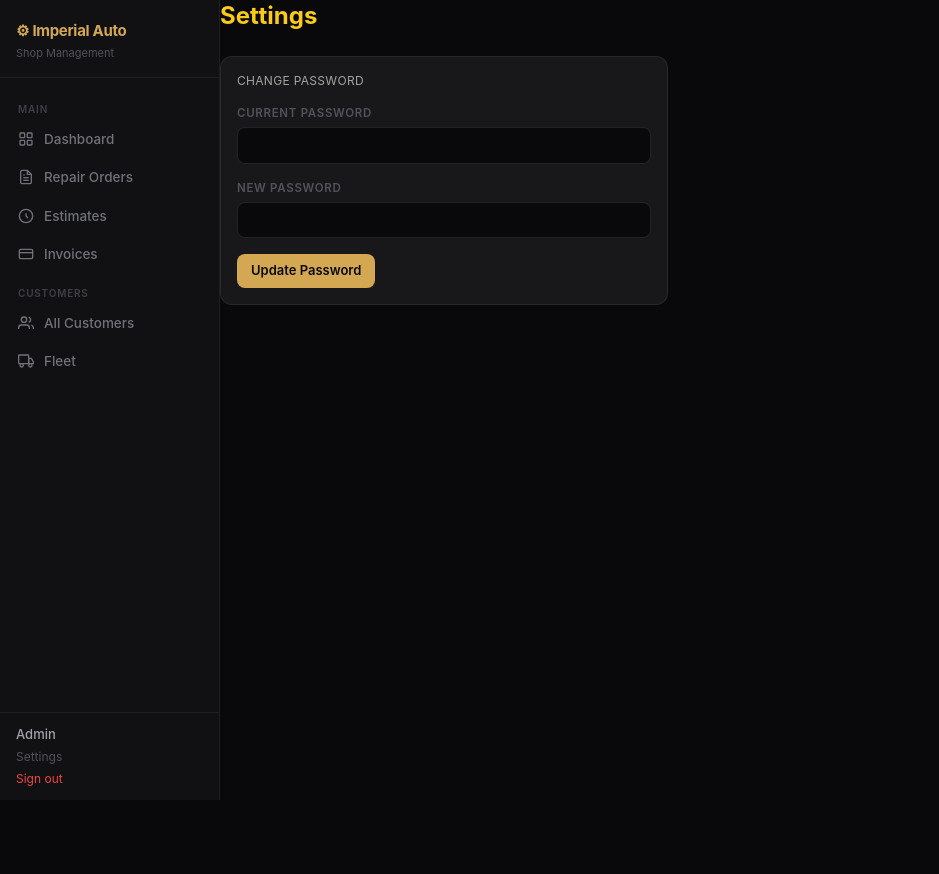
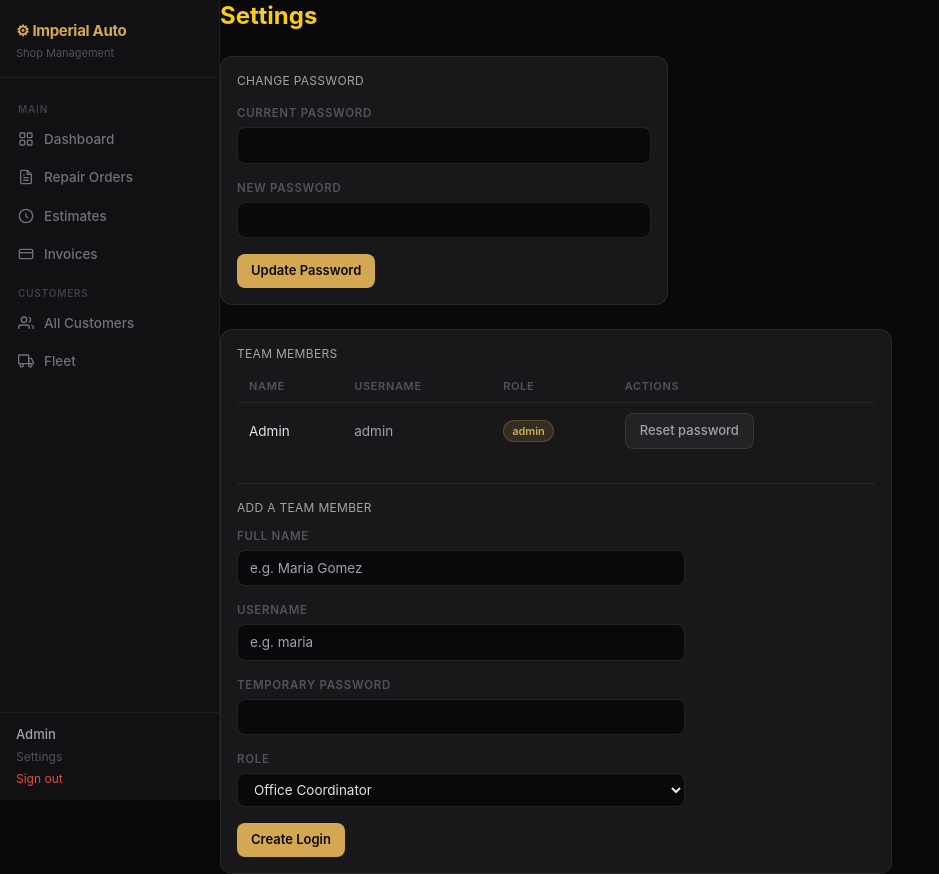
Before and after one commit to imperialauto/shop, a FastAPI app: page /settings in a window 1280 px wide. Shown: the whole page, without its empty margins (0-939 px from the left). Before the commit the page ends 800 px from the top, so only its background shows below. Run offline with FastAPI, Linux system fonts and the light colour scheme; the visitor is signed in with stand-in values (Sample User, id 1); some libraries are stand-ins or nearby versions.

Commit message:
Update settings.html

```diff
--- a/app/templates/settings.html
+++ b/app/templates/settings.html
@@ -6,8 +6,8 @@
   <h1 class="text-2xl font-bold text-yellow-400">Settings</h1>
 </div>
 
-<div class="max-w-md">
-  <div class="card">
+<div class="max-w-2xl space-y-6">
+  <div class="card max-w-md">
     <h3 class="text-xs text-stone-400 uppercase tracking-wide mb-4">Change Password</h3>
 
     {% if error %}
@@ -29,6 +29,87 @@
       <button type="submit" class="btn-primary">Update Password</button>
     </form>
   </div>
+
+  {% if users is not none %}
+  <div class="card">
+    <h3 class="text-xs text-stone-400 uppercase tracking-wide mb-4">Team Members</h3>
+
+    {% if user_error %}
+    <div class="bg-red-900 border border-red-700 text-red-200 text-sm rounded px-3 py-2 mb-4">{{ user_error }}</div>
+    {% endif %}
+    {% if user_success %}
+    <div class="bg-green-900 border border-green-700 text-green-200 text-sm rounded px-3 py-2 mb-4">{{ user_success }}</div>
+    {% endif %}
+
+    <div class="table-wrap mb-6">
+      <table>
+        <thead>
+          <tr>
+            <th>Name</th>
+            <th>Username</th>
+            <th>Role</th>
+            <th>Actions</th>
+          </tr>
+        </thead>
+        <tbody>
+          {% for u in users %}
+          <tr>
+            <td>{{ u.full_name or u.username }}</td>
+            <td>{{ u.username }}</td>
+            <td>
+              <span class="badge {% if u.role == 'admin' %}badge-fleet{% else %}badge-intake{% endif %}">{{ u.role }}</span>
+            </td>
+            <td>
+              <details style="display:inline-block; margin-right: 8px;">
+                <summary class="btn-secondary" style="display:inline-flex; cursor:pointer;">Reset password</summary>
+                <form method="post" action="/settings/users/{{ u.id }}/reset-password" class="flex items-end gap-2 mt-2">
+                  <div>
+                    <label class="form-label">New password</label>
+                    <input type="password" name="new_password" required minlength="6" class="form-input" style="width: 180px;" />
+                  </div>
+                  <button type="submit" class="btn-primary">Set</button>
+                </form>
+              </details>
+              {% if u.id != user.id %}
+              <form method="post" action="/settings/users/{{ u.id }}/delete" style="display:inline;" onsubmit="return confirm('Remove login for {{ u.full_name or u.username }}?');">
+                <button type="submit" class="btn-danger">Remove</button>
+              </form>
+              {% endif %}
+            </td>
+          </tr>
+          {% endfor %}
+        </tbody>
+      </table>
+    </div>
+
+    <div class="divider"></div>
+
+    <h4 class="text-xs text-stone-400 uppercase tracking-wide mb-3">Add a Team Member</h4>
+    <form method="post" action="/settings/users/create" class="space-y-4 max-w-md">
+      <div>
+        <label class="form-label">Full Name</label>
+        <input type="text" name="full_name" placeholder="e.g. Maria Gomez" class="form-input" />
+      </div>
+      <div>
+        <label class="form-label">Username</label>
+        <input type="text" name="username" required placeholder="e.g. maria" class="form-input" />
+      </div>
+      <div>
+        <label class="form-label">Temporary Password</label>
+        <input type="password" name="password" required minlength="6" class="form-input" />
+      </div>
+      <div>
+        <label class="form-label">Role</label>
+        <select name="role" class="form-select">
+          <option value="office">Office Coordinator</option>
+          <option value="tech">Technician</option>
+          <option value="admin">Admin (full access)</option>
+        </select>
+      </div>
+      <button type="submit" class="btn-primary">Create Login</button>
+    </form>
+  </div>
+  {% endif %}
 </div>
 
 {% endblock %}
```
